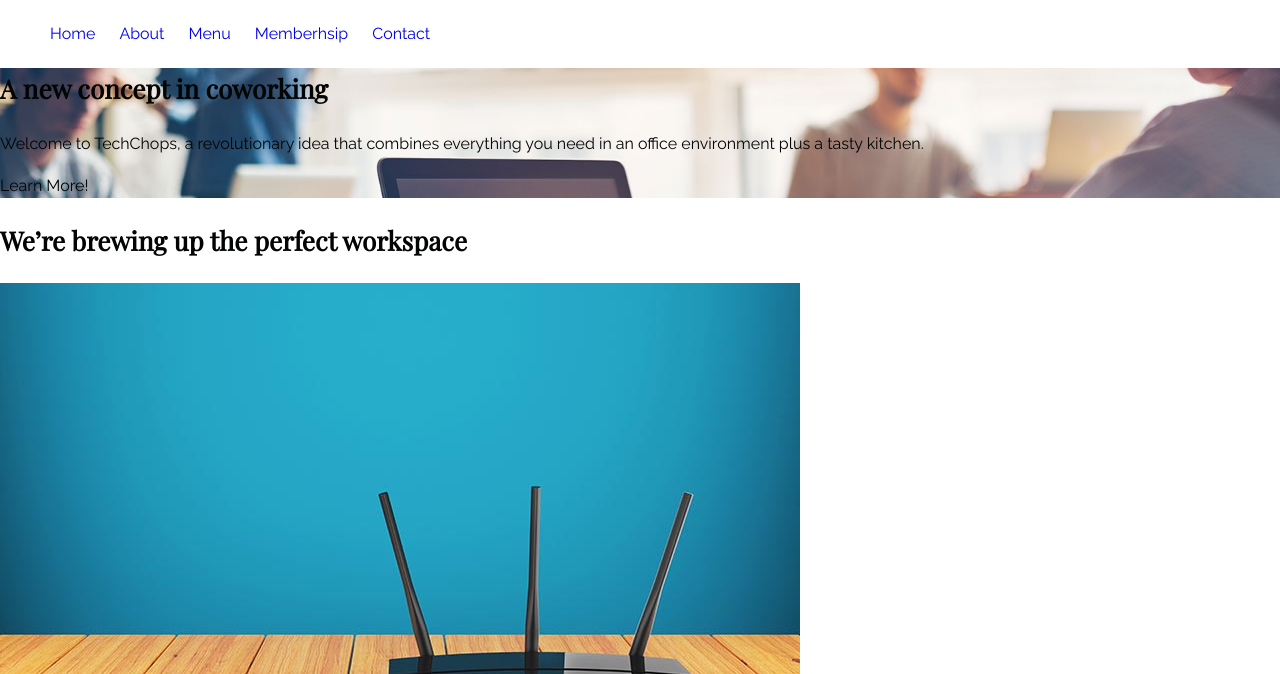
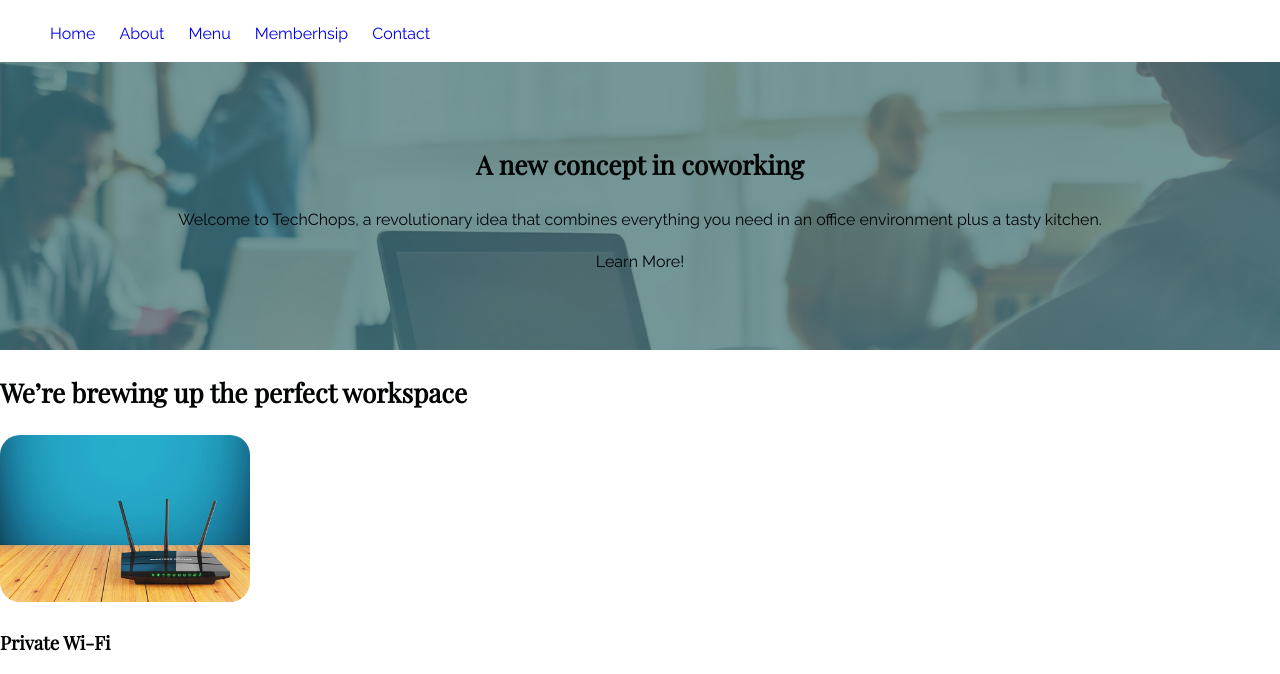
Before and after one commit to Tony-Thomas/techchops, a website: page index.html in a window 1280 px wide. Shown: the part 85-759 px from the top of the page. Drawn offline with nearby package versions, Linux system fonts and the light colour scheme.

Commit message:
styled images

```diff
--- a/index.html
+++ b/index.html
@@ -31,12 +31,15 @@
         </div>
         <!--site-header-->
         <section class="hero">
-            <div class="wrap">
-                <h2>A new concept in coworking</h2>
-                <p>Welcome to TechChops, a revolutionary idea that combines everything you need in an office environment plus a tasty kitchen.</p>
-                <p><a class="button">Learn More!</a></p>
+            <div class="overlay">
+                <div class="wrap">
+                    <h2>A new concept in coworking</h2>
+                    <p>Welcome to TechChops, a revolutionary idea that combines everything you need in an office environment plus a tasty kitchen.</p>
+                    <p><a class="button">Learn More!</a></p>
+                </div>
+                <!--wrap-->
             </div>
-            <!--wrap-->
+            <!--overlay-->
         </section>
         <div class="site-inner">
             <div class="wrap">
@@ -160,7 +163,7 @@
             <footer class="site-footer">
                 <nav class="social-menu">
                     <ul>
-                        <li><a class="twitter "href="#">Twitter</a></li>
+                        <li><a class="twitter " href="#">Twitter</a></li>
                         <li><a class="facebook" href="#">facebook</a></li>
                         <li><a class="linkedin" href="#">Linkedin</a></li>
                     </ul>
--- a/src/sass/partials/_modules.scss
+++ b/src/sass/partials/_modules.scss
@@ -0,0 +1,24 @@
+// Images
+// http://bourbon.io/docs/#size
+
+.hero .overlay {
+    background: rgba($green, .7);
+}
+
+.hero {
+    text-align: center;
+}
+
+.hero .wrap {
+    padding: 60px 0;
+}
+
+.feature img {
+    border-radius: $default-border-radius;
+    @include size(250px auto);
+}
+
+.customer img {
+    border-radius: $default-border-radius;
+    @include size(150px);
+}
--- a/src/sass/partials/_variables.scss
+++ b/src/sass/partials/_variables.scss
@@ -10,3 +10,6 @@ $red: rgba(215, 38, 61, 1);
 // Fonts
 $serif: 'playfair Display', serif;
 $sans-serif: 'Raleway', sans-serif;
+
+// Images
+$default-border-radius: 20px;
```
Also changed, not shown: dist/css/styles.css.
